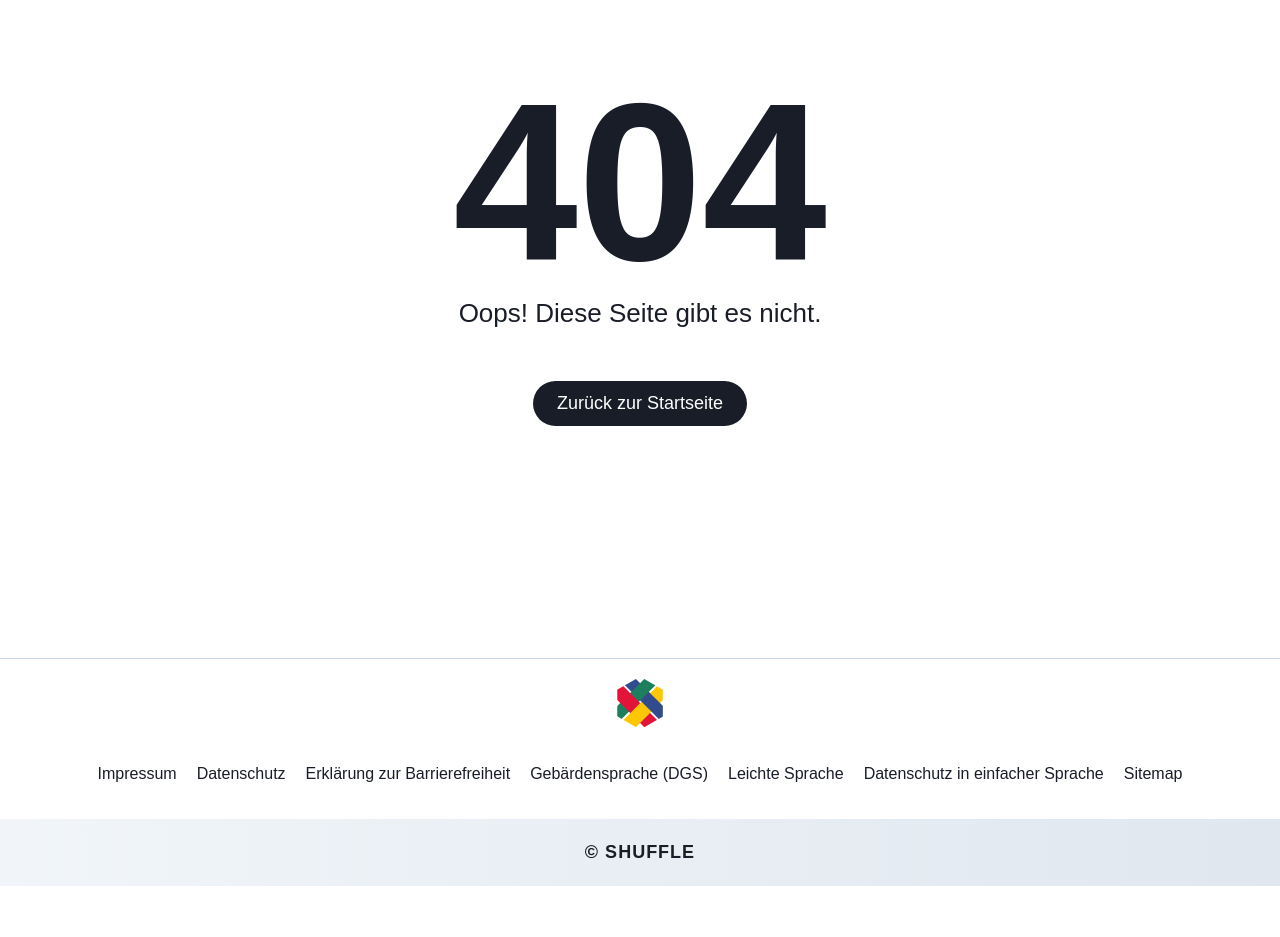
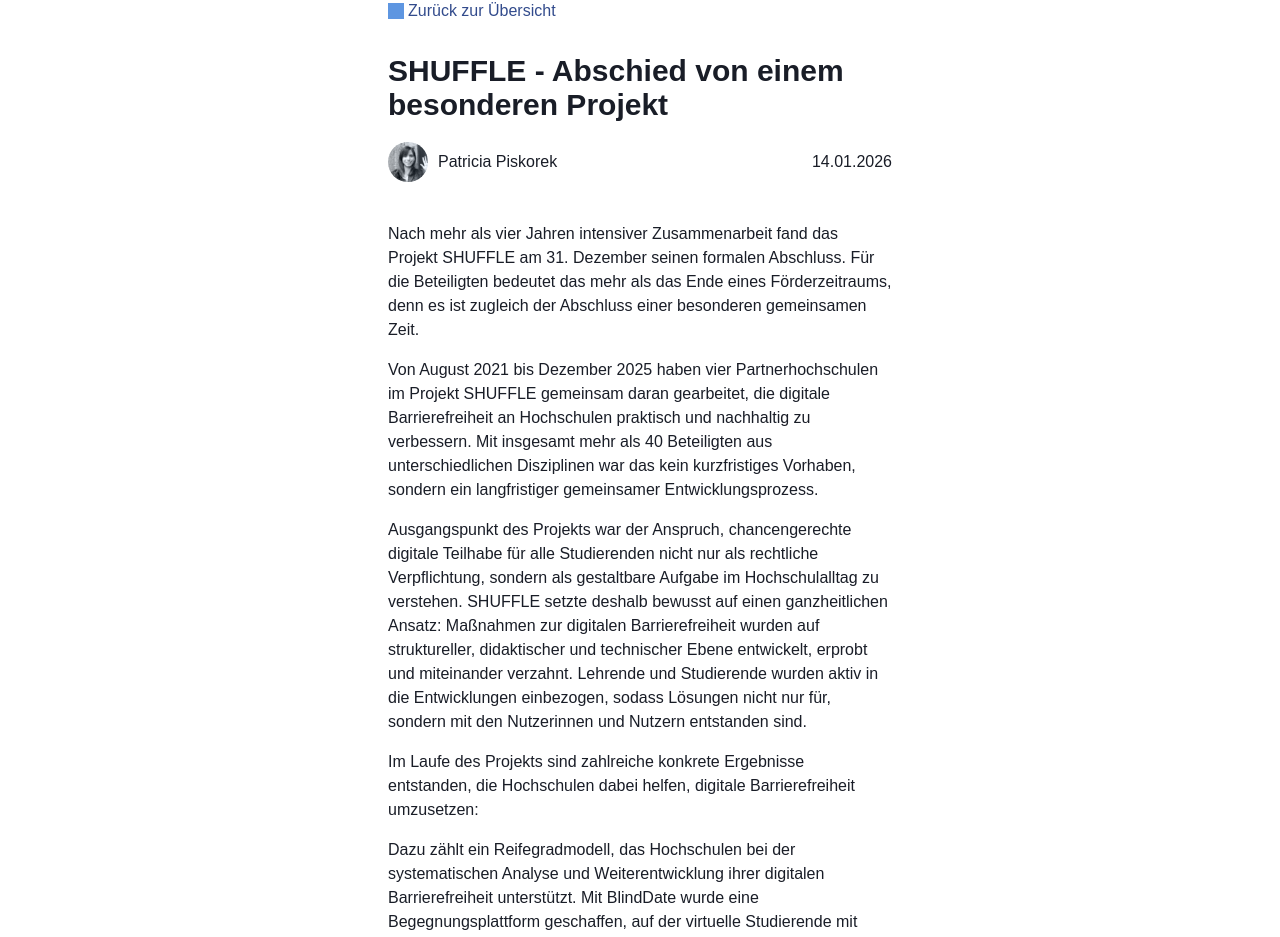
Before and after one commit to shuffle-project/homepage, a SvelteKit app: page /aktuelles/abschied-von-einem-besonderen-projekt in a window 1280 px wide. Before the commit this address had no page. Shown: the part 192-1129 px from the top of the page. Before the commit the page ends 1078 px from the top, so only its background shows below. Built offline with nearby package versions, Linux system fonts and the light colour scheme; grey boxes are pictures that could not be loaded; a small style sheet from the web is missing.

Commit message:
blogbeitrag shuffle ende

```diff
--- a/src/routes/(footerSubpages)/sitemap/+page.svelte
+++ b/src/routes/(footerSubpages)/sitemap/+page.svelte
@@ -72,6 +72,12 @@
 
 	<h2>Alle Blog-Einträge (Aktuellste zuerst)</h2>
 	<ul>
+		<li>
+			<a href={resolve('/aktuelles/abschied-von-einem-besonderen-projekt')}>
+				SHUFFLE - Abschied von einem besonderen Projekt
+			</a>
+		</li>
+
 		<li>
 			<a href={resolve('/aktuelles/die-neue-melvin-version-ist-da')}>
 				Die neue Melvin-Version ist da!
--- /dev/null
+++ b/src/routes/(headerSubpages)/aktuelles/(articles)/abschied-von-einem-besonderen-projekt/+page.svelte
@@ -0,0 +1,109 @@
+<script>
+	import ArticleHeader from '../../../../../lib/components/ArticleHeader.svelte';
+</script>
+
+<svelte:head>
+	<title>SHUFFLE - Abschied von einem besonderen Projekt</title>
+</svelte:head>
+
+<ArticleHeader
+	title="SHUFFLE - Abschied von einem besonderen Projekt"
+	authorName="Patricia Piskorek"
+	date="14.01.2026"
+/>
+
+<p>
+	Nach mehr als vier Jahren intensiver Zusammenarbeit fand das Projekt SHUFFLE am 31. Dezember
+	seinen formalen Abschluss. Für die Beteiligten bedeutet das mehr als das Ende eines
+	Förderzeitraums, denn es ist zugleich der Abschluss einer besonderen gemeinsamen Zeit.
+</p>
+
+<p>
+	Von August 2021 bis Dezember 2025 haben vier Partnerhochschulen im Projekt SHUFFLE gemeinsam daran
+	gearbeitet, die digitale Barrierefreiheit an Hochschulen praktisch und nachhaltig zu verbessern.
+	Mit insgesamt mehr als 40 Beteiligten aus unterschiedlichen Disziplinen war das kein kurzfristiges
+	Vorhaben, sondern ein langfristiger gemeinsamer Entwicklungsprozess.
+</p>
+
+<p>
+	Ausgangspunkt des Projekts war der Anspruch, chancengerechte digitale Teilhabe für alle
+	Studierenden nicht nur als rechtliche Verpflichtung, sondern als gestaltbare Aufgabe im
+	Hochschulalltag zu verstehen. SHUFFLE setzte deshalb bewusst auf einen ganzheitlichen Ansatz:
+	Maßnahmen zur digitalen Barrierefreiheit wurden auf struktureller, didaktischer und technischer
+	Ebene entwickelt, erprobt und miteinander verzahnt. Lehrende und Studierende wurden aktiv in die
+	Entwicklungen einbezogen, sodass Lösungen nicht nur für, sondern mit den Nutzerinnen und Nutzern
+	entstanden sind.
+</p>
+
+<p>
+	Im Laufe des Projekts sind zahlreiche konkrete Ergebnisse entstanden, die Hochschulen dabei
+	helfen, digitale Barrierefreiheit umzusetzen:
+</p>
+
+<p>
+	Dazu zählt ein Reifegradmodell, das Hochschulen bei der systematischen Analyse und
+	Weiterentwicklung ihrer digitalen Barrierefreiheit unterstützt. Mit <span lang="en"
+		>BlindDate</span
+	>
+	wurde eine Begegnungsplattform geschaffen, auf der virtuelle Studierende mit Beeinträchtigungen Einblicke
+	in ihren Studienalltag geben und so einen Perspektivwechsel ermöglichen. Mit MELVIN entstand ein einfach
+	nutzbares Tool zum Erstellen und Teilen untertitelter Videos für den Lehralltag. Umfangreiche Ressourcen
+	und Hilfestellungen zur barrierefreien Gestaltung der Lernmanagementsystemen Moodle und ILIAS, von
+	Präsentationen, Dokumenten und digitalen Prüfungen wurden zusammengetragen. Ergänzt werden diese Angebote
+	durch ein <span lang="en">Badge</span>, das erworbenes Wissen im Bereich digitaler
+	Barrierefreiheit in der Lehre zertifiziert.
+</p>
+
+<p>
+	Für alle Beteiligten war SHUFFLE mehr als die Summe seiner Ergebnisse. Das Projekt bot uns den
+	Freiraum, Produkte mit wissenschaftlichem Anspruch, aber auch viel mit Raum für Kreativität von
+	Grund auf zu gestalten – von den ersten Konzepten über die Umsetzung bis hin zur Pilotierung. Ob
+	bei Literaturrecherchen, dem Durchführen von Interviews, dem Schreiben und Vortragen
+	wissenschaftlicher Publikationen, beim Programmieren oder Illustrieren – jeder konnte seine
+	persönlichen Stärken einbringen. Die interdisziplinäre Zusammenarbeit über Hochschulgrenzen hinweg
+	war dabei stets wertschätzend und auf Augenhöhe. SHUFFLE zu verabschieden fällt uns deshalb nicht
+	leicht und wir werden diese besondere Form der Zusammenarbeit sehr vermissen.
+</p>
+
+<p>
+	Die entwickelten Anwendungen und Materialien stehen auch über das Projektende hinaus <span
+		lang="en">open source</span
+	>
+	zur Verfügung und können weiter genutzt, angepasst und weiterentwickelt werden. Denn mit dem Abschluss
+	von SHUFFLE endet ein <em>Projekt</em>, die Arbeit an digitaler Barrierefreiheit an Hochschulen
+	jedoch nicht.
+</p>
+
+<p>
+	<strong
+		>Als Projektleiter bleibt mir, ein ganz großes Dankeschön in drei Richtungen zu sagen:</strong
+	>
+</p>
+
+<ul style="line-height: 150%;">
+	<li>
+		an die Stiftung Innovation in der Hochschullehre für die finanzielle Unterstützung und gute
+		Begleitung;
+	</li>
+	<li>
+		an das Projektteam aus vier verschiedenen Hochschulen unterschiedlichen Typs (Universität,
+		Pädagogische Hochschule, Hochschule für angewandte Wissenschaften);
+	</li>
+	<li>
+		und an die anderen Hochschulen, die unsere vorläufigen Ergebnisse als Pilotpartner ausprobiert
+		haben und uns wertvolles Feedback gegeben haben.
+	</li>
+</ul>
+
+<p>
+	Wer weiter mit uns (Kompetenzzentrum für digitale Barrierefreiheit an der Hochschule der Medien)
+	in Kontakt bleiben möchte, kann <strong
+		>gerne
+
+		<a href="https://barrierefreiheit.hdm-stuttgart.de/newsletter/"
+			>unseren Newsletter abonnieren.</a
+		></strong
+	>
+</p>
+
+<p><i>Patricia Piskorek (Projektmitarbeiterin), Gottfried Zimmermann (Projektleiter)</i></p>
```
Also changed, not shown: src/routes/(headerSubpages)/aktuelles/+page.svelte (+11 -0 lines).
